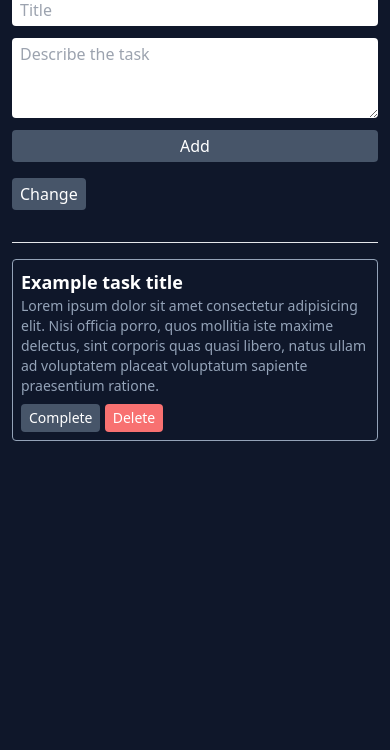
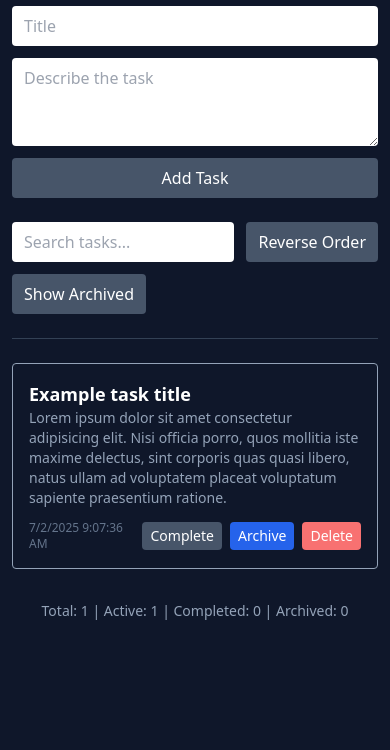
Before and after one commit to abdurahmonST/to-do-app, a plain HTML site: page index.html in a window 390 px wide. Shown: the part 94-844 px from the top of the page. Drawn offline with nearby package versions, Linux system fonts and the light colour scheme.

Commit message:
finished

```diff
--- a/index.html
+++ b/index.html
@@ -1,32 +1,48 @@
 <!DOCTYPE html>
 <html lang="en">
-
 <head>
     <meta charset="UTF-8">
     <meta name="viewport" content="width=device-width, initial-scale=1.0">
-
     <script src="https://cdn.tailwindcss.com"></script>
-
     <title>TASKS</title>
 </head>
-
 <body class="bg-slate-900 text-white">
     <div class="max-w-screen-md mx-auto py-10 px-3">
-        <h1 class="text-3xl font-bold mb-3">Tasks here</h1>
+        <h1 class="text-3xl font-bold mb-6">Tasks Manager</h1>
 
-        <form id="form" class="flex flex-col gap-3 text-slate-800">
-            <input class="rounded py-1 px-2" type="text" name="title" placeholder="Title">
-            <textarea class="rounded py-1 px-2" rows="3" name="desc" placeholder="Describe the task"></textarea>
-            <button class="bg-slate-600 text-white px-2 py-1 rounded" type="submit">Add</button>
+        <form id="form" class="flex flex-col gap-3 text-slate-800 mb-6">
+            <input class="rounded py-2 px-3" type="text" name="title" placeholder="Title" required>
+            <textarea class="rounded py-2 px-3" rows="3" name="desc" placeholder="Describe the task"></textarea>
+            <button class="bg-slate-600 text-white px-3 py-2 rounded hover:bg-slate-700 transition-colors" type="submit">Add Task</button>
         </form>
-        <button class="bg-slate-600 text-white px-2 py-1 my-4 rounded" id="change-btn">Change</button>
 
-        <hr class="my-4">
+        <div class="flex flex-wrap gap-3 mb-6">
+            <div class="flex-1 min-w-[200px]">
+                <input
+                    id="search-input"
+                    class="w-full rounded py-2 px-3 text-slate-800"
+                    type="text"
+                    placeholder="Search tasks..."
+                >
+            </div>
+
+            <button id="reverse-btn" class="bg-slate-600 text-white px-3 py-2 rounded hover:bg-slate-700 transition-colors">
+                Reverse Order
+            </button>
+
+            <button id="archive-toggle-btn" class="bg-slate-600 text-white px-3 py-2 rounded hover:bg-slate-700 transition-colors">
+                Show Archived
+            </button>
+        </div>
+
+        <hr class="my-6 border-slate-700">
 
         <div id="tasks-list" class="grid gap-4"></div>
+
+        <div id="task-stats" class="mt-8 text-center text-slate-400 text-sm hidden"></div>
     </div>
 
-    <script src="./main.js"></script>
+<script src="main.js"></script>
+
 </body>
-
 </html>
--- a/main.js
+++ b/main.js
@@ -1,5 +1,9 @@
 const tasksList = document.getElementById("tasks-list");
 const form = document.getElementById("form");
+const searchInput = document.getElementById("search-input");
+const reverseBtn = document.getElementById("reverse-btn");
+const archiveToggleBtn = document.getElementById("archive-toggle-btn");
+const taskStats = document.getElementById("task-stats");
 
 const actionTypes = {
     set: "set",
@@ -7,84 +11,172 @@ const actionTypes = {
     clear: "clear"
 }
 
+let isReversed = false;
+let showArchived = false;
+let searchQuery = '';
+let tasks = [];
+
 const useLSTasks = (actionType, obj) => {
     if (actionType === actionTypes.get)
         return JSON.parse(localStorage.getItem("tasks"));
-
     if (actionType === actionTypes.set)
         localStorage.setItem("tasks", JSON.stringify(obj));
-
     if (actionType === actionTypes.clear)
         localStorage.clear();
 }
 
-let tasks = [
+const lsTasks = useLSTasks(actionTypes.get);
+if (lsTasks) {
+    tasks = lsTasks;
+} else {
+    tasks = [
         {
             title: "Example task title",
             desc: "Lorem ipsum dolor sit amet consectetur adipisicing elit. Nisi officia porro, quos mollitia iste maxime delectus, sint corporis quas quasi libero, natus ullam ad voluptatem placeat voluptatum sapiente praesentium ratione.",
             id: 1,
             completed: false,
+            archived: false,
+            createdAt: new Date().toISOString()
         }
     ];
+    useLSTasks(actionTypes.set, tasks);
+}
 
-const lsTasks = useLSTasks(actionTypes.get);
+searchInput.addEventListener('input', function(e) {
+    searchQuery = e.target.value.toLowerCase();
+    writeToDoc();
+});
 
-lsTasks
-    ? tasks = lsTasks
-    : useLSTasks(actionTypes.set, tasks);
+reverseBtn.addEventListener('click', function() {
+    isReversed = !isReversed;
+    this.textContent = isReversed ? 'Normal Order' : 'Reverse Order';
+    writeToDoc();
+});
+
+archiveToggleBtn.addEventListener('click', function() {
+    showArchived = !showArchived;
+    this.textContent = showArchived ? 'Show Active' : 'Show Archived';
+    writeToDoc();
+});
+
+function getFilteredTasks() {
+    let filtered = tasks.filter(task => {
+        const matchesSearch = task.title.toLowerCase().includes(searchQuery) ||
+                            task.desc.toLowerCase().includes(searchQuery);
+        const matchesArchiveFilter = showArchived ? task.archived : !task.archived;
+        return matchesSearch && matchesArchiveFilter;
+    });
+
+    return filtered;
+}
 
 function writeToDoc() {
     tasksList.innerHTML = "";
 
-    if (!tasks.length) {
-        tasksList.innerHTML = '<p class="text-center text-slate-500 text-lg border py-2 rounded border-slate-400">Empty</p>'
+    const filteredTasks = getFilteredTasks();
+
+    if (!filteredTasks.length) {
+        let emptyMessage = '';
+        if (searchQuery) {
+            emptyMessage = 'No tasks found matching your search.';
+        } else if (showArchived) {
+            emptyMessage = 'No archived tasks.';
+        } else {
+            emptyMessage = 'No active tasks. Add one above!';
+        }
+
+        tasksList.innerHTML = `<p class="text-center text-slate-500 text-lg border py-2 rounded border-slate-400">${emptyMessage}</p>`;
+        updateStats();
         return;
-    };
+    }
 
-    const readyArray = sortTasks(tasks);
+    const readyArray = sortTasks(filteredTasks);
 
     readyArray.forEach(task => {
+        const taskDate = task.createdAt ? new Date(task.createdAt) : new Date();
+
         tasksList.innerHTML += `
-            <div class="border p-2 rounded border-slate-400">
-                <p class="font-bold text-lg ${task.completed ? 'line-through' : ''}">${task.title}</p>
-                <p class="text-sm text-slate-400 mb-2">${task.desc}</p>
+            <div class="border p-4 rounded border-slate-400 ${task.archived ? 'opacity-75 bg-slate-800' : ''}">
+                <p class="font-bold text-lg ${task.completed || task.archived ? 'line-through' : ''}">${task.title}</p>
+                <p class="text-sm text-slate-400 mb-2 ${task.archived ? 'line-through' : ''}">${task.desc}</p>
+                <div class="flex justify-between items-center mt-3">
+                    <span class="text-xs text-slate-500">
+                        ${taskDate.toLocaleDateString()} ${taskDate.toLocaleTimeString()}
+                    </span>
+                    <div class="flex gap-2">
                         <button
                             onclick="completeTask(${task.id})"
-                    ${task.completed ? "disabled" : ""}
-                    class="bg-slate-600 text-white px-2 py-1 rounded text-sm">
+                            ${task.completed || task.archived ? "disabled" : ""}
+                            class="bg-slate-600 text-white px-2 py-1 rounded text-sm ${task.completed || task.archived ? 'opacity-50 cursor-not-allowed' : 'hover:bg-slate-700'}">
                                 ${task.completed ? 'Completed' : 'Complete'}
                         </button>
                         <button
+                            onclick="toggleArchive(${task.id})"
+                            class="bg-blue-600 hover:bg-blue-700 text-white px-2 py-1 rounded text-sm">
+                                ${task.archived ? 'Unarchive' : 'Archive'}
+                        </button>
+                        <button
                             onclick="deleteTask(${task.id})"
-                    class="bg-red-400 text-white px-2 py-1 rounded text-sm">
+                            class="bg-red-400 hover:bg-red-500 text-white px-2 py-1 rounded text-sm">
                                 Delete
                         </button>
                     </div>
+                </div>
+            </div>
         `;
-    })
+    });
+
+    updateStats();
+}
+
+function updateStats() {
+    if (tasks.length > 0) {
+        const activeTasks = tasks.filter(t => !t.archived && !t.completed).length;
+        const completedTasks = tasks.filter(t => t.completed && !t.archived).length;
+        const archivedTasks = tasks.filter(t => t.archived).length;
+
+        taskStats.innerHTML = `
+            Total: ${tasks.length} | Active: ${activeTasks} | Completed: ${completedTasks} | Archived: ${archivedTasks}
+        `;
+        taskStats.classList.remove('hidden');
+    } else {
+        taskStats.classList.add('hidden');
+    }
 }
 
 writeToDoc();
 
-
 form.addEventListener("submit", e => {
     e.preventDefault();
 
-    tasks.push({
+    const newTask = {
         title: e.target.title.value,
         desc: e.target.desc.value,
-        id: tasks.length + 1,
+        id: Math.max(...tasks.map(t => t.id), 0) + 1,
         completed: false,
-    });
+        archived: false,
+        createdAt: new Date().toISOString()
+    };
 
+    tasks.push(newTask);
     useLSTasks(actionTypes.set, tasks);
     writeToDoc();
     form.reset();
 });
 
 function sortTasks(tasksArr) {
-    return tasksArr.sort((a, b) => b.id - a.id)
-};
+    let sorted = [...tasksArr].sort((a, b) => {
+        const dateA = new Date(a.createdAt || 0);
+        const dateB = new Date(b.createdAt || 0);
+        return dateB - dateA;
+    });
+
+    if (isReversed) {
+        sorted = sorted.reverse();
+    }
+
+    return sorted;
+}
 
 function completeTask(taskId) {
     tasks = tasks.map(task => {
@@ -93,20 +185,33 @@ function completeTask(taskId) {
                 ...task,
                 completed: true
             }
-        };
-
+        }
         return task;
     });
 
     useLSTasks(actionTypes.set, tasks);
     writeToDoc();
-};
+}
+
+function toggleArchive(taskId) {
+    tasks = tasks.map(task => {
+        if (task.id == taskId) {
+            task = {
+                ...task,
+                archived: !task.archived
+            }
+        }
+        return task;
+    });
+
+    useLSTasks(actionTypes.set, tasks);
+    writeToDoc();
+}
 
 function deleteTask(taskId) {
     if (confirm("Are you sure to delete this task?")) {
         tasks = tasks.filter(task => task.id !== taskId);
-
+        useLSTasks(actionTypes.set, tasks);
         writeToDoc();
-        useLSTasks(actionTypes.set, tasks)
     }
 }
```
Lines whose indentation alone changed are shown as unchanged.
